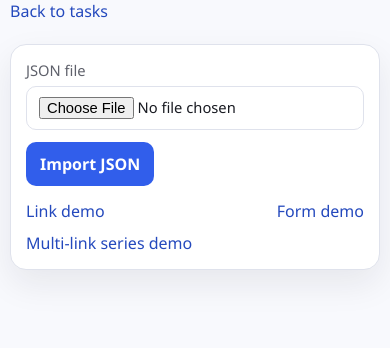
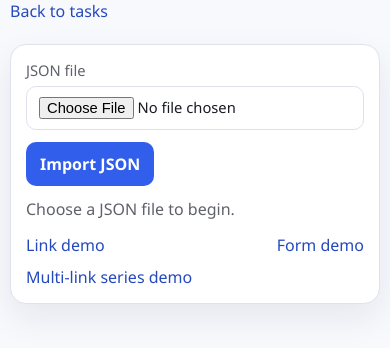
Before and after one commit to abdurrahman422/Affiliate, a FastAPI app: template backend/app/templates/task_import.html in a window 390 px wide. Shown: the part 241-589 px from the top of the page. Run offline with FastAPI, Linux system fonts and the light colour scheme; the template is opened without the code that fills it, so the values that code supplies are empty; parts of the project's set-up code (start-up, migrations or seed data) failed here and were passed over.

Commit message:
fix: make JSON import action responsive

```diff
--- a/backend/app/static/js/task_import.js
+++ b/backend/app/static/js/task_import.js
@@ -1,9 +1,36 @@
 (function () {
-  document.getElementById("task-import-form")?.addEventListener("submit", async (event) => {
-    event.preventDefault(); const output = document.getElementById("task-import-result");
-    const file = document.getElementById("task-json-file")?.files?.[0]; if (!file) return;
+  const form = document.getElementById("task-import-form");
+  const input = document.getElementById("task-json-file");
+  const button = document.getElementById("task-import-button");
+  const output = document.getElementById("task-import-result");
+  if (!form || !input || !button || !output) return;
+
+  input.addEventListener("change", () => {
+    const file = input.files && input.files[0];
+    output.textContent = file ? `${file.name} is ready to import.` : "Choose a JSON file to begin.";
+  });
+
+  async function importSelectedFile(event) {
+    if (event) event.preventDefault();
+    const file = input.files && input.files[0];
+    if (!file) { output.textContent = "Choose a JSON file first."; input.click(); return; }
     if (file.size > 256 * 1024) { output.textContent = "JSON file must be under 256 KB."; return; }
-    try { const result = await OwnerLink.api("/api/tasks/import", { method: "POST", body: JSON.parse(await file.text()) }); output.textContent = `${result.tasks?.length || 1} task(s) imported successfully.`; }
-    catch (error) { output.textContent = error instanceof SyntaxError ? "This is not valid JSON." : error.message; }
-  });
+    button.disabled = true;
+    button.textContent = "Importing…";
+    output.textContent = "Validating and creating your tasks. Please keep this page open.";
+    try {
+      const payload = JSON.parse(await file.text());
+      const result = await window.OwnerLink.api("/api/tasks/import", { method: "POST", body: payload });
+      const count = Array.isArray(result.tasks) ? result.tasks.length : 1;
+      output.textContent = `${count} task(s) imported successfully. Opening Tasks…`;
+      window.setTimeout(() => { window.location.href = "/tasks"; }, 600);
+    } catch (error) {
+      output.textContent = error instanceof SyntaxError ? "This file is not valid JSON." : `Import failed: ${error.message || "Server unavailable"}`;
+      button.disabled = false;
+      button.textContent = "Import JSON";
+    }
+  }
+
+  button.addEventListener("click", importSelectedFile);
+  form.addEventListener("submit", importSelectedFile);
 })();
--- a/backend/app/templates/task_import.html
+++ b/backend/app/templates/task_import.html
@@ -1,4 +1,4 @@
 {% extends "base.html" %}{% block title %}Import JSON — Affiliate{% endblock %}{% block content %}
 <div class="page-head"><div><h1>Import JSON</h1><p class="muted">Upload one validated file to create a category, form task, link task, or private sequential link series.</p></div><a class="button" href="/tasks">Back to tasks</a></div>
-<section class="card form-card"><form id="task-import-form" class="inline-fields"><label>JSON file<input id="task-json-file" type="file" accept="application/json,.json" required></label><button class="primary" type="submit">Import JSON</button><span id="task-import-result" class="meta" role="status"></span></form><div class="actions"><a class="button" href="/static/examples/affiliate-task-import.example.json" download>Link demo</a><a class="button" href="/static/examples/affiliate-survey-import.example.json" download>Form demo</a><a class="button" href="/static/examples/affiliate-youtube-sequence-import.example.json" download>Multi-link series demo</a></div></section>
-{% endblock %}{% block scripts %}<script src="/static/js/task_import.js"></script>{% endblock %}
+<section class="card form-card"><form id="task-import-form" class="inline-fields"><label>JSON file<input id="task-json-file" type="file" accept="application/json,.json" required></label><button id="task-import-button" class="primary" type="button">Import JSON</button><span id="task-import-result" class="meta" role="status" aria-live="polite">Choose a JSON file to begin.</span></form><div class="actions"><a class="button" href="/static/examples/affiliate-task-import.example.json" download>Link demo</a><a class="button" href="/static/examples/affiliate-survey-import.example.json" download>Form demo</a><a class="button" href="/static/examples/affiliate-youtube-sequence-import.example.json" download>Multi-link series demo</a></div></section>
+{% endblock %}{% block scripts %}<script src="/static/js/task_import.js?v=import-2"></script>{% endblock %}
```
